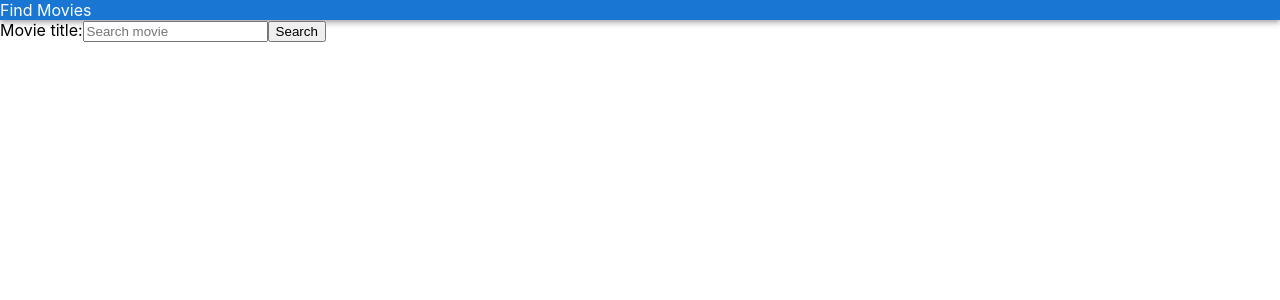
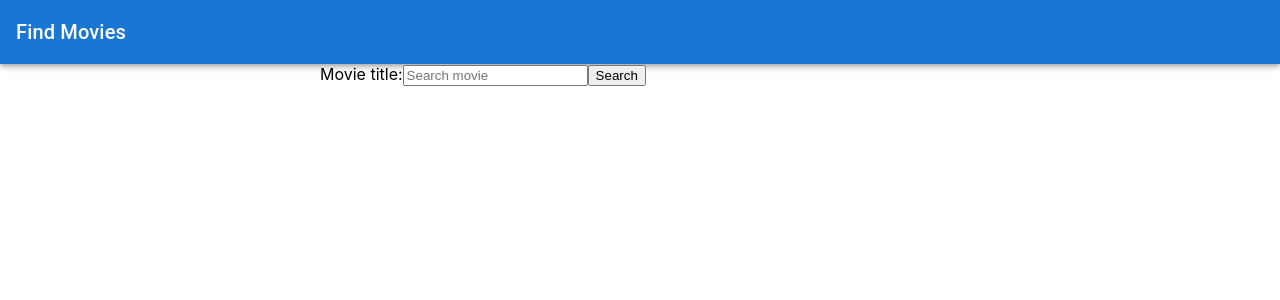
Before and after one commit to Bazoly/find-movies-frontend, a React (Create React App) app: page / in a window 1280 px wide. Shown: the top 300 px of the page. Built offline with nearby package versions, Linux system fonts and the light colour scheme.

Commit message:
feat: add Grid component to the main layout in the App.jsx file

```diff
--- a/src/App.jsx
+++ b/src/App.jsx
@@ -1,5 +1,5 @@
 import './App.css';
-import {AppBar} from "@mui/material";
+import {AppBar, Grid, Link} from "@mui/material";
 import Search from "./components/Search/Search";
 import {ApolloClient, InMemoryCache, ApolloProvider, HttpLink, from} from "@apollo/client";
 import {onError} from "@apollo/client/link/error";
@@ -29,7 +29,14 @@ const client = new ApolloClient({
 function App() {
     return (
         <main>
-            <AppBar position={"static"}>Find Movies</AppBar>
+            <AppBar position={"static"}>
+                <Link href={"/"} underline={"none"} variant={"h6"} color={"white"} padding={2}>
+                    Find Movies
+                </Link>
+            </AppBar>
+            <Grid container>
+                <Grid item xs={3}/>
+                <Grid item xs={6}>
                     <Search/>
                     <Routes>
                         <Route path={"/search"} element={
@@ -39,6 +46,9 @@ function App() {
                         />
                         <Route path={"/movie/:movieSearchParams"} element={<MovieDetailsContainer/>}/>
                     </Routes>
+                </Grid>
+                <Grid item xs={3}/>
+            </Grid>
 
 
         </main>
```
Lines whose indentation alone changed are shown as unchanged.
